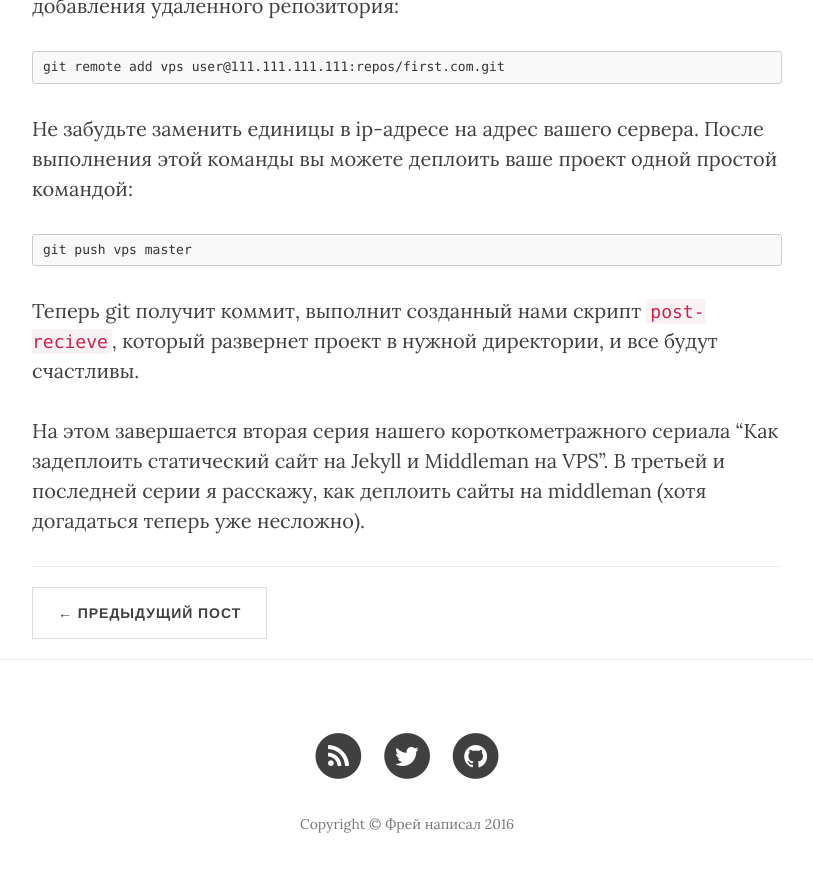
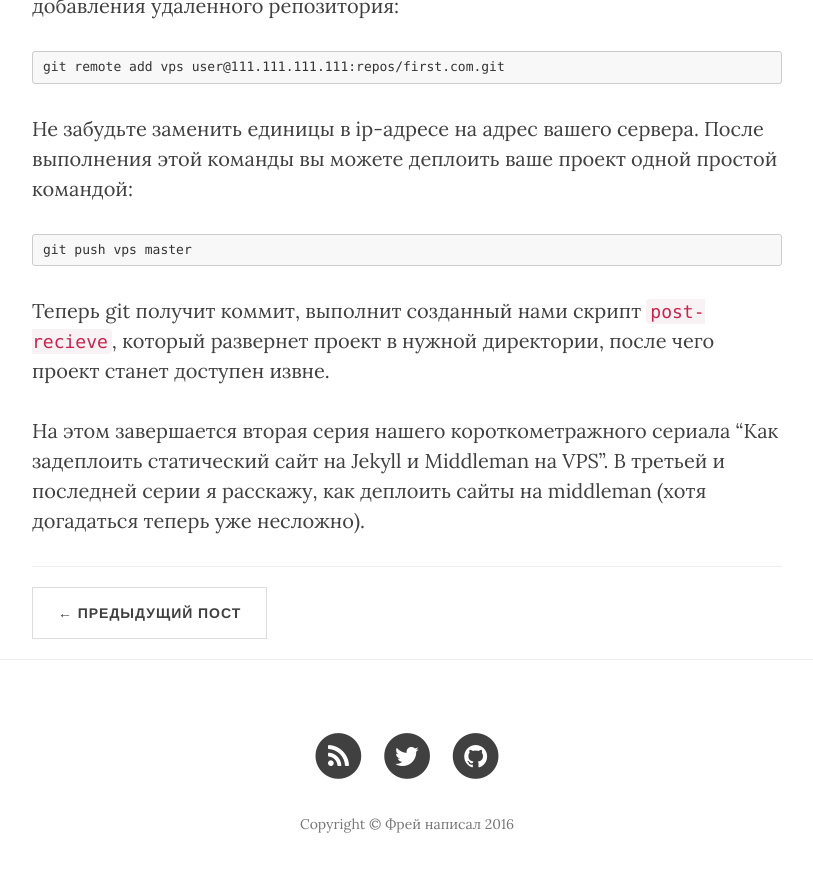
Before and after one commit to Freika/freika.github.io, a Jekyll site: the page built from _posts/2016-01-13-deploy-static-sites-to-vps-part-2.md, in a window 1280 px wide and 900 px high, scrolled down 3819 px. Shown: the top 872 px of the window, without its empty margins (233-1046 px from the left). Built offline with Jekyll 4.4.1, drawn with Linux system fonts in a browser that asks for light colours; nearby versions of some CDN libraries; Markdown is read by kramdown in place of the engine named in the settings; comment, search, counter and statistics services are not loaded.

Commit message:
Update some code.

````diff
--- a/_posts/2016-01-13-deploy-static-sites-to-vps-part-2.md
+++ b/_posts/2016-01-13-deploy-static-sites-to-vps-part-2.md
@@ -109,6 +109,6 @@ git remote add vps user@111.111.111.111:repos/first.com.git
 git push vps master
 ```
 
-Теперь git получит коммит, выполнит созданный нами скрипт `post-recieve`, который развернет проект в нужной директории, и все будут счастливы.
+Теперь git получит коммит, выполнит созданный нами скрипт `post-recieve`, который развернет проект в нужной директории, после чего проект станет доступен извне.
 
 На этом завершается вторая серия нашего короткометражного сериала "Как задеплоить статический сайт на Jekyll и Middleman на VPS". В третьей и последней серии я расскажу, как деплоить сайты на middleman (хотя догадаться теперь уже несложно).
````
